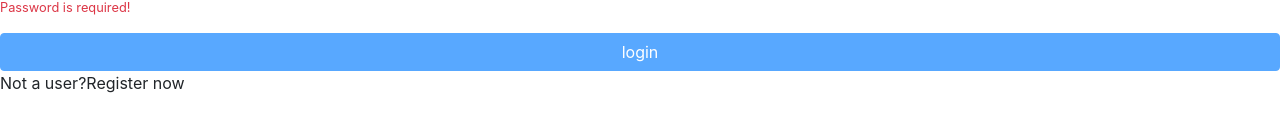
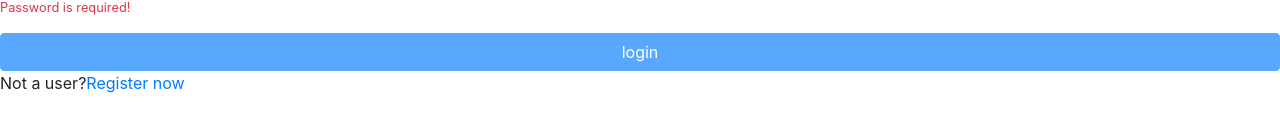
Before and after one commit to theus-brz/alura-pic, an Angular app: page / in a window 1280 px wide. Shown: the part 298-430 px from the top of the page. Built offline with nearby package versions, Linux system fonts and the light colour scheme.

Commit message:
feat: lower-case validator

```diff
--- a/src/app/home/signin/signin.component.html
+++ b/src/app/home/signin/signin.component.html
@@ -36,4 +36,4 @@
 
 </form>
 
-<p>Not a user?<a>Register now</a></p>
+<p>Not a user?<a [routerLink]="['signup']">Register now</a></p>
--- a/src/app/home/signup/signup.component.html
+++ b/src/app/home/signup/signup.component.html
@@ -42,7 +42,7 @@
         text="Maximum length is 30">
       </app-vmessage>
       <app-vmessage
-        *ngIf="signupForm.get('userName').errors?.pattern"
+        *ngIf="signupForm.get('userName').errors?.lowerCase"
         text="Must be lowercase">
       </app-vmessage>
   </div>
--- a/src/app/home/signup/signup.component.ts
+++ b/src/app/home/signup/signup.component.ts
@@ -1,5 +1,6 @@
 import { Component, OnInit } from '@angular/core';
 import { FormBuilder, FormGroup, Validators } from '@angular/forms';
+import { lowerCaseValidator } from 'src/app/shared/validators/lower-case.validator';
 
 @Component({
   templateUrl: './signup.component.html',
@@ -27,7 +28,7 @@
       userName: ['',
         [
           Validators.required,
-          Validators.pattern(/^[a-z0-9_\-]+$/),
+          lowerCaseValidator,
           Validators.minLength(2),
           Validators.maxLength(30),
         ]
--- /dev/null
+++ b/src/app/shared/validators/lower-case.validator.ts
@@ -0,0 +1,9 @@
+import { AbstractControl } from '@angular/forms';
+
+export function lowerCaseValidator(control: AbstractControl) {
+
+  if (control.value.trim() && !/^[a-z0-9_\-]+$/.test(control.value)) {
+    return { lowerCase: true };
+  }
+  return null;
+}
```
